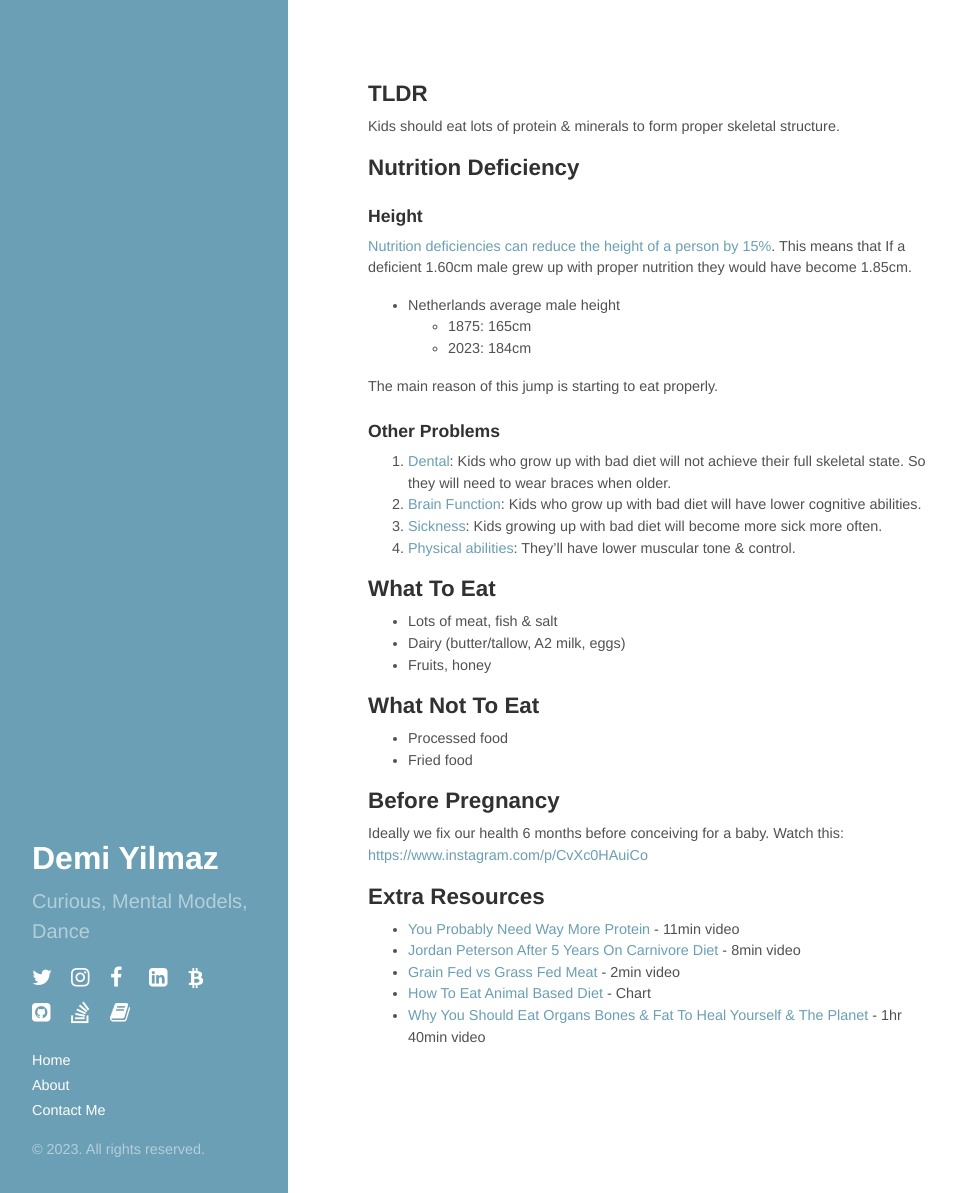
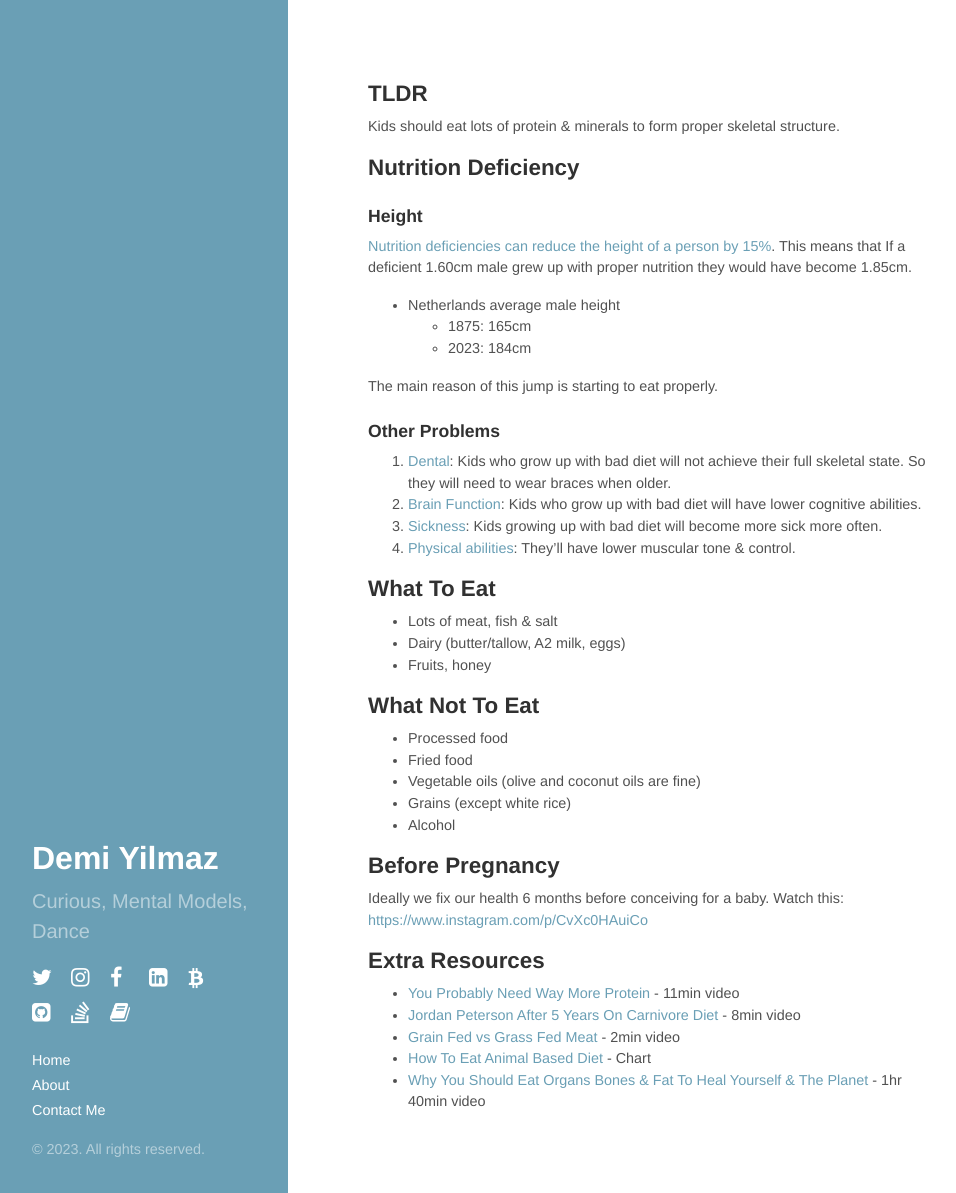
Before and after one commit to demiculus/demiculus.github.io, a Jekyll site: the page built from diet.md, in a window 1280 px wide and 1193 px high. Shown: the whole window, without its empty margins (0-956 px from the left). Built offline with Jekyll 4.4.1, drawn with Linux system fonts in a browser that asks for light colours; nearby versions of some CDN libraries.

Commit message:
update diet

```diff
--- a/diet.md
+++ b/diet.md
@@ -35,6 +35,9 @@ The main reason of this jump is starting to eat properly.
 
 - Processed food
 - Fried food
+- Vegetable oils (olive and coconut oils are fine)
+- Grains (except white rice)
+- Alcohol
 
 ## Before Pregnancy
 
```
